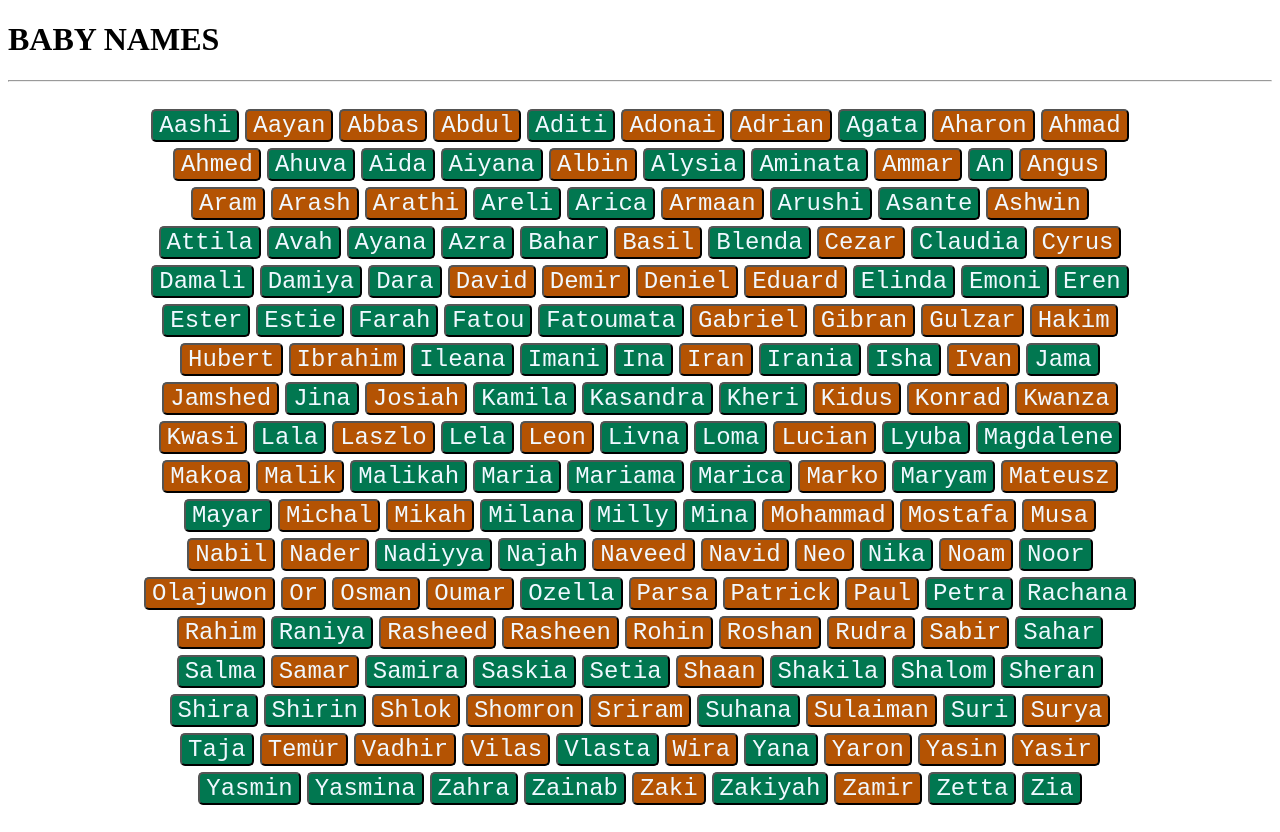
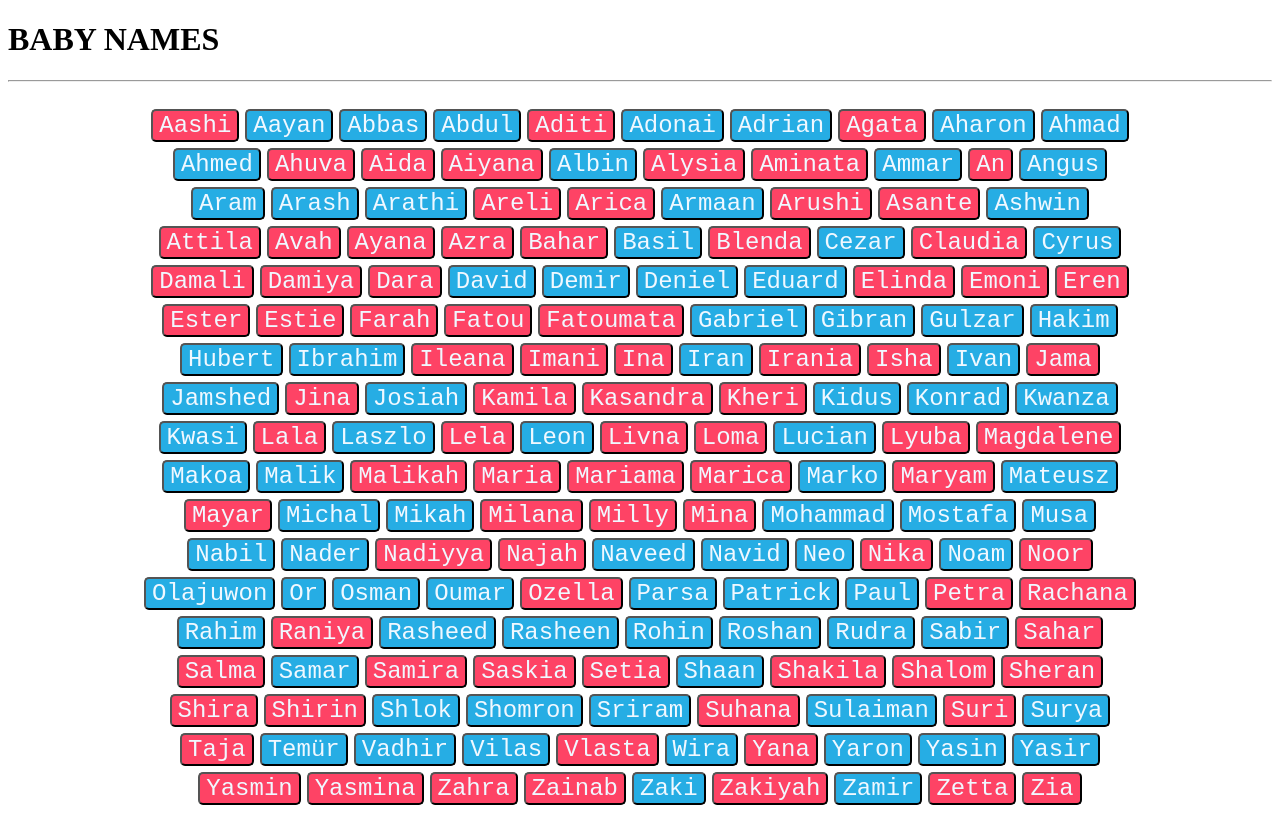
Before and after one commit to maghfoor-a/baby-names-react, a React (Create React App) app: page / in a window 1280 px wide. Built offline with nearby package versions, Linux system fonts and the light colour scheme; the HTML template or start-up script is replaced by a standard one.

Commit message:
changed colours to pink and blue

```diff
--- a/src/components/MainContentStyles.css
+++ b/src/components/MainContentStyles.css
@@ -1,5 +1,5 @@
 .f {
-  background-color: #017750;
+  background-color: #fe4365;
   color: aliceblue;
   font-size: x-large;
   font-family: "Courier New", Courier, monospace;
@@ -8,7 +8,7 @@
 }
 
 .m {
-  background-color: #b45303;
+  background-color: #26ade4;
   color: aliceblue;
   font-size: x-large;
   font-family: "Courier New", Courier, monospace;
```
